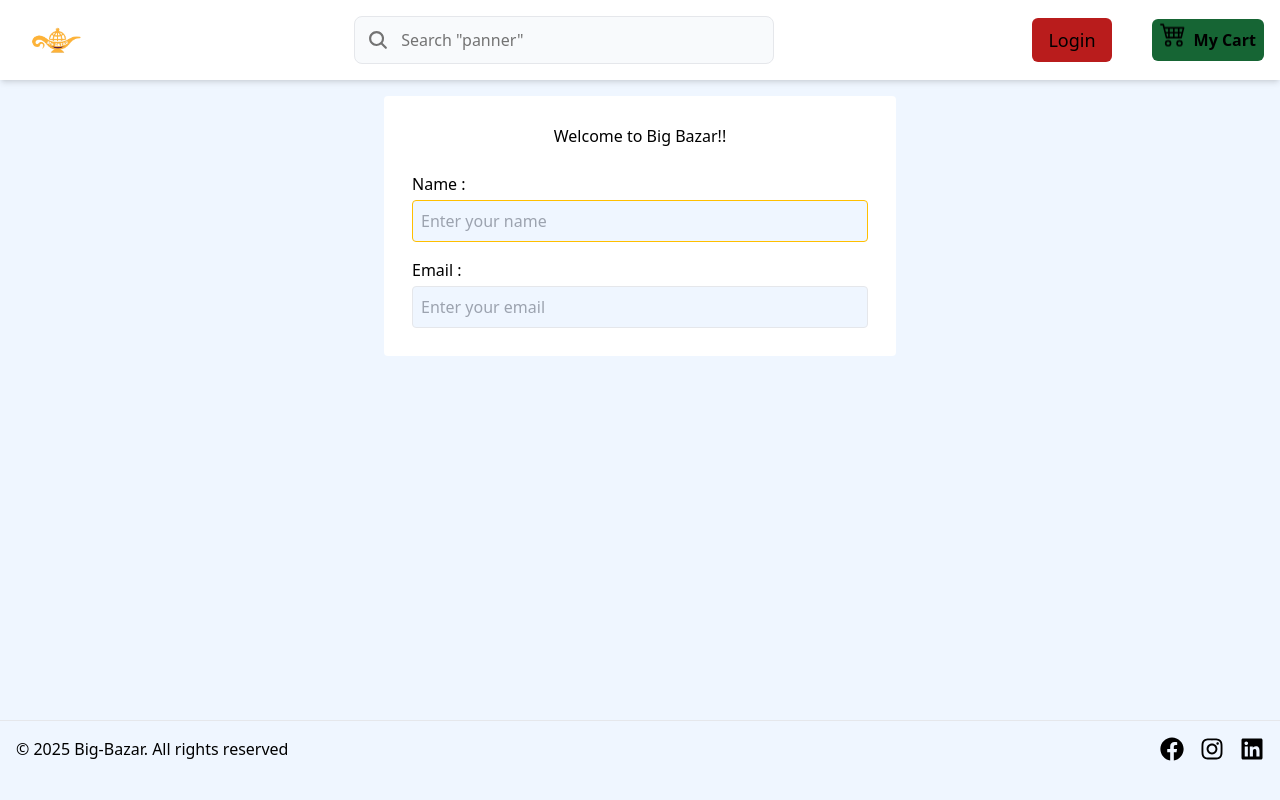
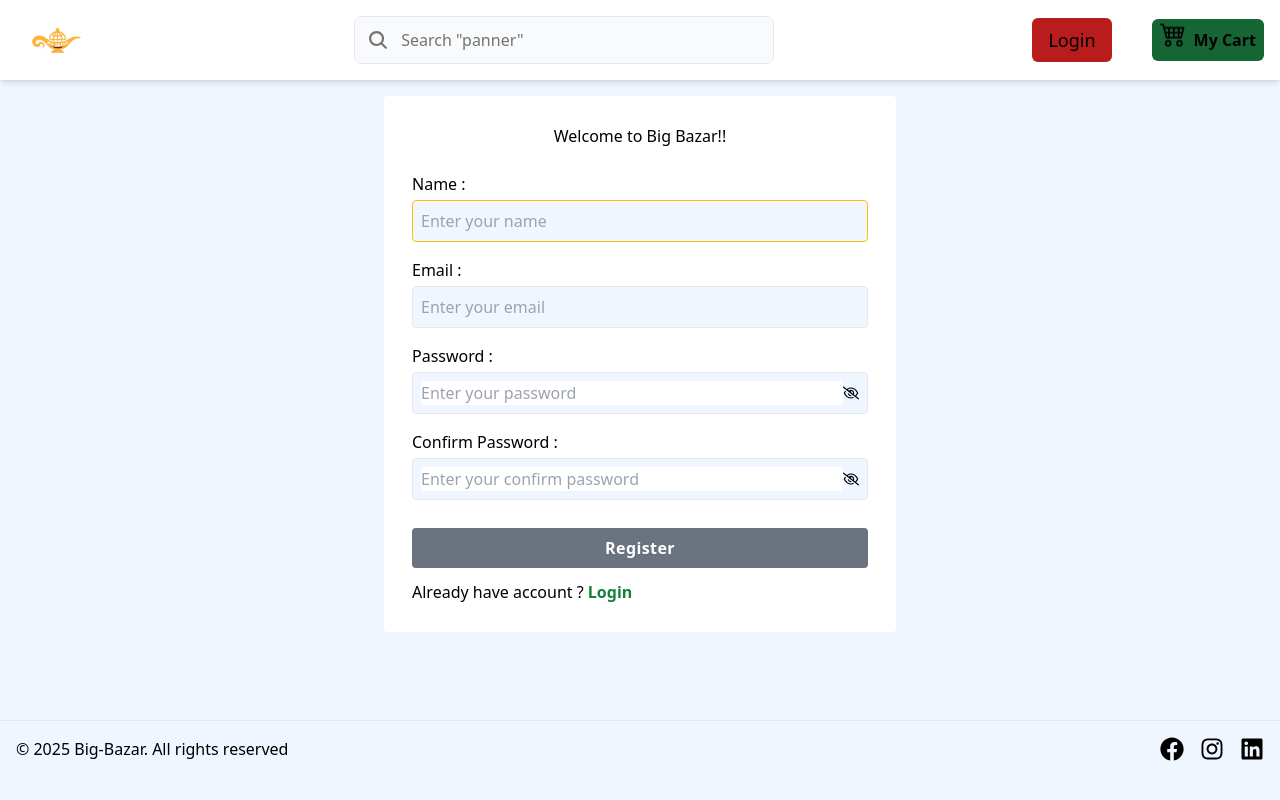
Before and after one commit to shahriar2880/big-bazar, a React (Vite) app in the folder client/: page /register in a window 1280 px wide. Built offline with nearby package versions, Linux system fonts and the light colour scheme.

Commit message:
confirm register

```diff
--- a/client/src/pages/Register.jsx
+++ b/client/src/pages/Register.jsx
@@ -1,4 +1,6 @@
 import React, { useState } from "react";
+import { FaRegEye, FaRegEyeSlash } from "react-icons/fa6";
+import { Link, useNavigate } from "react-router-dom";
 
 const Register = () => {
   const [data, setData] = useState({
@@ -7,6 +9,10 @@
     password: "",
     confirmPassword: "",
   });
+
+  const [showPassword, setShowPassword] = useState(false)
+  const [showConfirmPassword, setShowConfirmPassword] = useState(false)
+  const navigate = useNavigate()
 
   const handleChange = (e) => {
     const { name, value } = e.target;
@@ -18,6 +24,8 @@
       };
     });
   };
+
+  const valideValue = Object.values(data).every(el => el)
 
   const handleSubmit = async (e) => {
     e.preventDefault();
@@ -57,7 +65,64 @@
               placeholder="Enter your email"
             />
           </div>
+          <div className="grid gap-1">
+            <label htmlFor="password">Password :</label>
+            <div className="bg-blue-50 p-2 border rounded outline-none flex items-center focus-within:border-primary-200">
+              <input
+                type={showPassword ? "text" : "password"}
+                id="password"
+                className="w-full outline-none"
+                name="password"
+                value={data.password}
+                onChange={handleChange}
+                placeholder="Enter your password"
+              />
+              <div
+                onClick={() => setShowPassword((preve) => !preve)}
+                className="cursor-pointer"
+              >
+                {showPassword ? <FaRegEye /> : <FaRegEyeSlash />}
+              </div>
+            </div>
+          </div>
+          <div className="grid gap-1">
+            <label htmlFor="confirmPassword">Confirm Password :</label>
+            <div className="bg-blue-50 p-2 border rounded flex items-center focus-within:border-primary-200">
+              <input
+                type={showConfirmPassword ? "text" : "password"}
+                id="confirmPassword"
+                className="w-full outline-none"
+                name="confirmPassword"
+                value={data.confirmPassword}
+                onChange={handleChange}
+                placeholder="Enter your confirm password"
+              />
+              <div
+                onClick={() => setShowConfirmPassword((preve) => !preve)}
+                className="cursor-pointer"
+              >
+                {showConfirmPassword ? <FaRegEye /> : <FaRegEyeSlash />}
+              </div>
+            </div>
+          </div>
+          <button
+            disabled={!valideValue}
+            className={` ${
+              valideValue ? "bg-green-800 hover:bg-green-700" : "bg-gray-500"
+            }    text-white py-2 rounded font-semibold my-3 tracking-wide`}
+          >
+            Register
+          </button>
         </form>
+        <p>
+          Already have account ?{" "}
+          <Link
+            to={"/login"}
+            className="font-semibold text-green-700 hover:text-green-800"
+          >
+            Login
+          </Link>
+        </p>
       </div>
     </section>
   );
```
